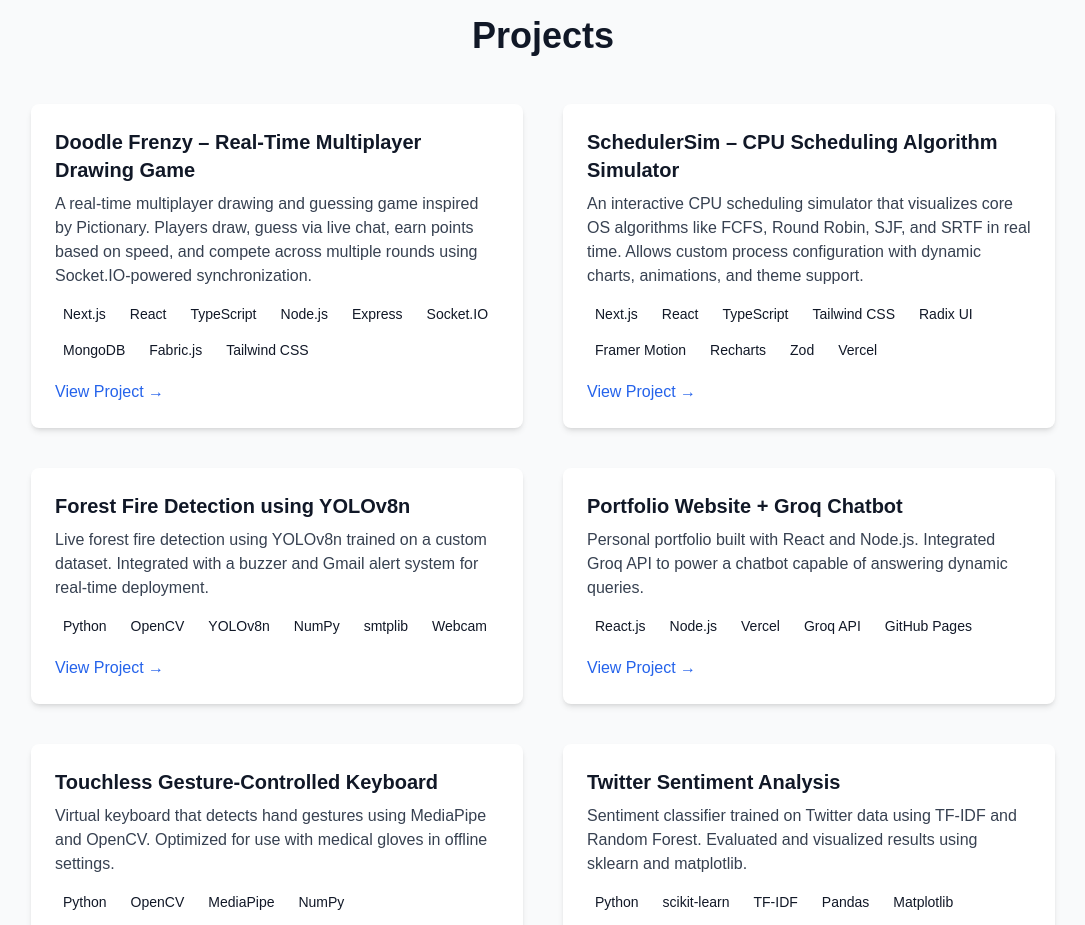
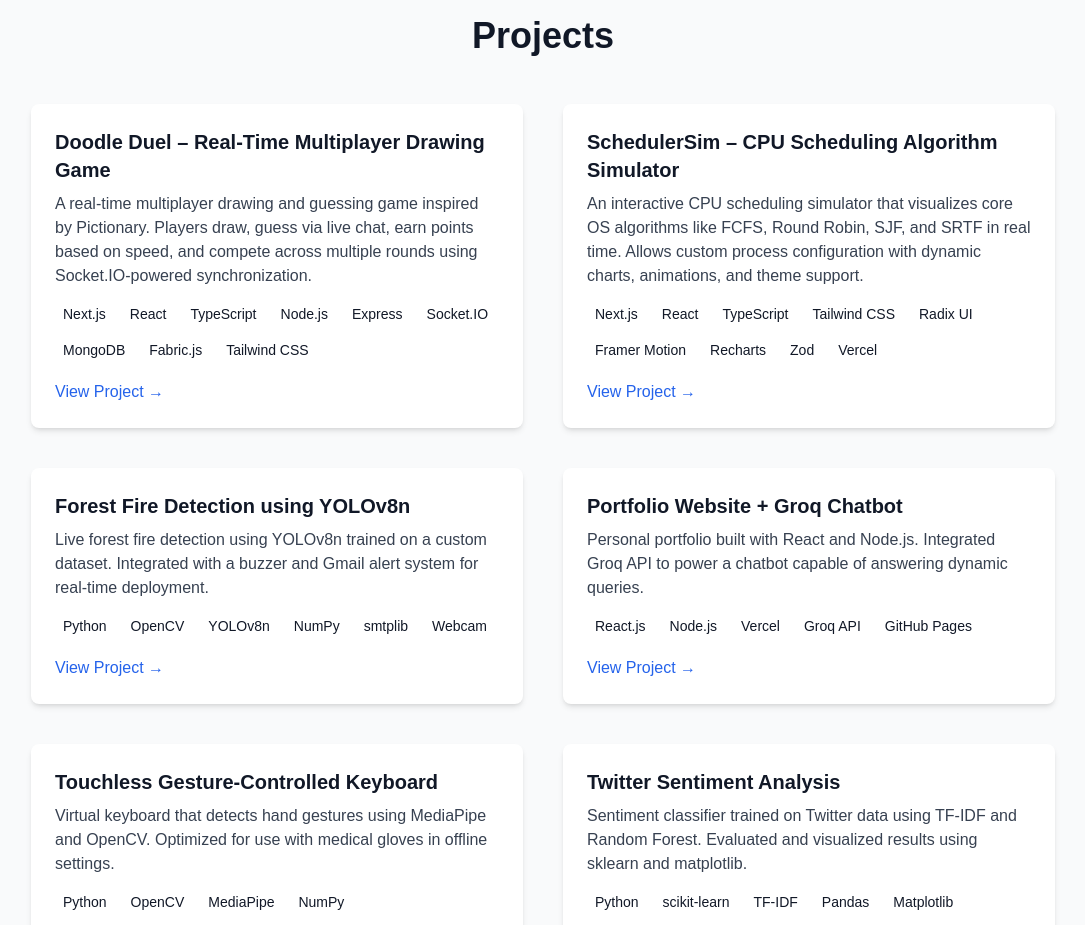
Before and after one commit to SiddhantNegii/portfoliowebsite, a React (Vite) app: page / in a window 1280 px wide. Shown: the part 1620-2545 px from the top of the page, without its empty margins (97-1182 px from the left). Built offline with nearby package versions, Linux system fonts and the light colour scheme.

Commit message:
Update projects.jsx

```diff
--- a/src/sections/projects.jsx
+++ b/src/sections/projects.jsx
@@ -4,7 +4,7 @@
 
 const projects = [
   {
-  title: "Doodle Frenzy – Real-Time Multiplayer Drawing Game",
+  title: "Doodle Duel – Real-Time Multiplayer Drawing Game",
   description:
     "A real-time multiplayer drawing and guessing game inspired by Pictionary. Players draw, guess via live chat, earn points based on speed, and compete across multiple rounds using Socket.IO-powered synchronization.",
   tech: [
```
